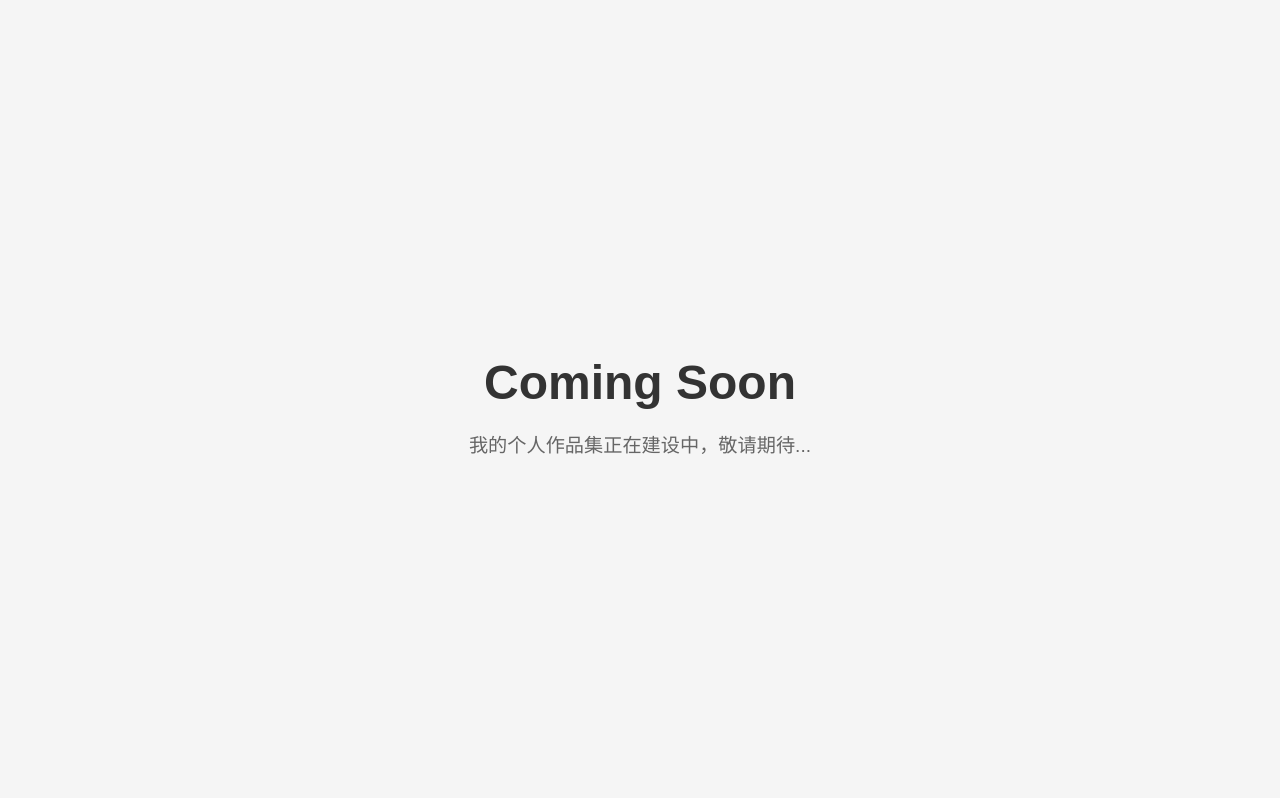
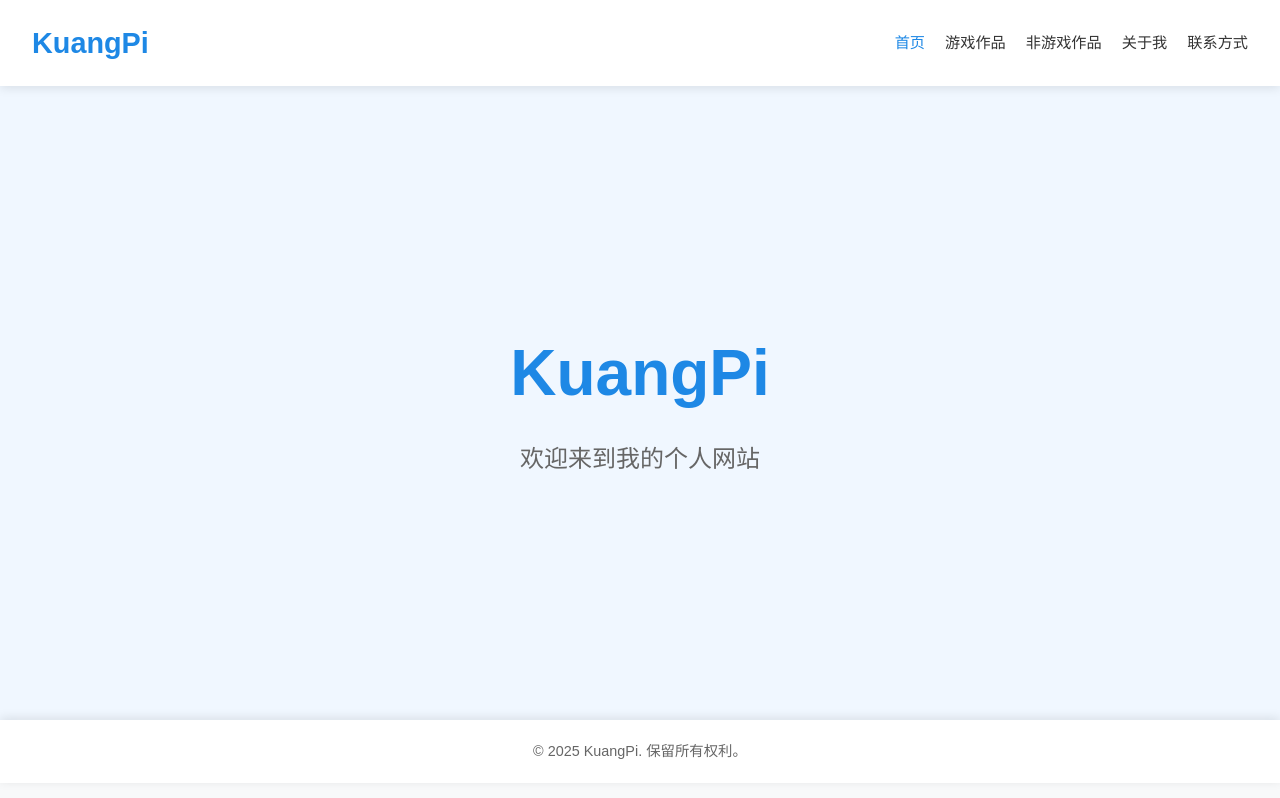
Before and after one commit to Kuang-Pi/kuang-pi.github.io, a plain HTML site: page index.html in a window 1280 px wide. Drawn offline with Linux system fonts and the light colour scheme.

Commit message:
Main Page Updated

```diff
--- a/css/style.css
+++ b/css/style.css
@@ -1,47 +1,179 @@
-/* 主页样式 */
-body {
+/* 全局样式 */
+* {
     margin: 0;
     padding: 0;
-    display: flex;
-    justify-content: center;
-    align-items: center;
-    height: 100vh;
-    background-color: #f5f5f5;
+    box-sizing: border-box;
+}
+
+body {
     font-family: 'Arial', sans-serif;
+    line-height: 1.6;
+    color: #333;
+    background-color: #f8f9fa;
 }
 
 .container {
-    text-align: center;
+    width: 90%;
+    max-width: 1200px;
+    margin: 0 auto;
+    padding: 0 20px;
 }
 
-h1 {
-    font-size: 3rem;
+a {
+    text-decoration: none;
     color: #333;
-    margin-bottom: 1rem;
 }
 
-p {
-    font-size: 1.2rem;
-    color: #666;
+/* 头部样式 */
+header {
+    background-color: #fff;
+    box-shadow: 0 2px 10px rgba(0, 0, 0, 0.1);
+    position: fixed;
+    top: 0;
+    left: 0;
+    right: 0;
+    z-index: 1000;
+    padding: 20px 0;
+    display: flex;
+    justify-content: space-between;
+    align-items: center;
 }
 
-/* 添加一些动画效果 */
-@keyframes fadeIn {
-    from { opacity: 0; }
-    to { opacity: 1; }
+.logo {
+    font-size: 1.8rem;
+    font-weight: bold;
+    margin-left: 2rem;
+    color: #1e88e5;
 }
 
-h1, p {
-    animation: fadeIn 2s ease-in-out;
+nav ul {
+    display: flex;
+    list-style: none;
+    margin-right: 2rem;
+}
+
+nav li {
+    margin-left: 20px;
+}
+
+nav a {
+    font-weight: 500;
+    transition: color 0.3s;
+    font-size: 0.95rem;
+}
+
+nav a:hover, nav a.active {
+    color: #1e88e5;
+}
+
+/* 主要内容区域 */
+main {
+    padding-top: 80px; /* 为固定的header留出空间 */
+    min-height: calc(100vh - 160px); /* 减去header和footer的高度 */
+}
+
+.hero {
+    display: flex;
+    align-items: center;
+    justify-content: center;
+    height: calc(100vh - 160px);
+    text-align: center;
+    background-color: #f0f7ff;
+}
+
+.hero h1 {
+    font-size: 4rem;
+    margin-bottom: 1rem;
+    color: #1e88e5;
+    animation: fadeInDown 1s ease-out;
+}
+
+.hero p {
+    font-size: 1.5rem;
+    color: #666;
+    animation: fadeInUp 1s ease-out;
+}
+
+/* 页脚样式 */
+footer {
+    background-color: #fff;
+    text-align: center;
+    padding: 20px 0;
+    box-shadow: 0 -2px 10px rgba(0, 0, 0, 0.1);
+}
+
+footer p {
+    color: #666;
+    font-size: 0.9rem;
+}
+
+/* 动画效果 */
+@keyframes fadeInDown {
+    from {
+        opacity: 0;
+        transform: translateY(-30px);
+    }
+    to {
+        opacity: 1;
+        transform: translateY(0);
+    }
+}
+
+@keyframes fadeInUp {
+    from {
+        opacity: 0;
+        transform: translateY(30px);
+    }
+    to {
+        opacity: 1;
+        transform: translateY(0);
+    }
 }
 
 /* 响应式设计 */
 @media (max-width: 768px) {
-    h1 {
+    header {
+        flex-direction: column;
+        padding: 15px 0;
+    }
+
+    .logo {
+        margin: 0 0 15px 0;
+    }
+
+    nav ul {
+        margin: 0;
+    }
+
+    nav li {
+        margin: 0 10px;
+    }
+
+    .hero h1 {
         font-size: 2.5rem;
     }
 
-    p {
+    .hero p {
+        font-size: 1.2rem;
+    }
+}
+
+/* 适应更小的屏幕 */
+@media (max-width: 576px) {
+    nav ul {
+        flex-wrap: wrap;
+        justify-content: center;
+    }
+
+    nav li {
+        margin: 5px 10px;
+    }
+
+    .hero h1 {
+        font-size: 2rem;
+    }
+
+    .hero p {
         font-size: 1rem;
     }
 }
--- a/index.html
+++ b/index.html
@@ -3,13 +3,36 @@
 <head>
     <meta charset="UTF-8">
     <meta name="viewport" content="width=device-width, initial-scale=1.0">
-    <title>Kuang Pi - 个人作品集</title>
+    <title>KuangPi - 个人作品集</title>
     <link rel="stylesheet" href="css/style.css">
 </head>
 <body>
-    <div class="container">
-        <h1>Coming Soon</h1>
-        <p>我的个人作品集正在建设中，敬请期待...</p>
-    </div>
+    <header>
+        <div class="logo">KuangPi</div>
+        <nav>
+            <ul>
+                <li><a href="#" class="active">首页</a></li>
+                <li><a href="#">游戏作品</a></li>
+                <li><a href="#">非游戏作品</a></li>
+                <li><a href="#">关于我</a></li>
+                <li><a href="#">联系方式</a></li>
+            </ul>
+        </nav>
+    </header>
+
+    <main>
+        <section class="hero">
+            <div class="container">
+                <h1>KuangPi</h1>
+                <p>欢迎来到我的个人网站</p>
+            </div>
+        </section>
+    </main>
+
+    <footer>
+        <div class="container">
+            <p>&copy; 2025 KuangPi. 保留所有权利。</p>
+        </div>
+    </footer>
 </body>
 </html>
```
